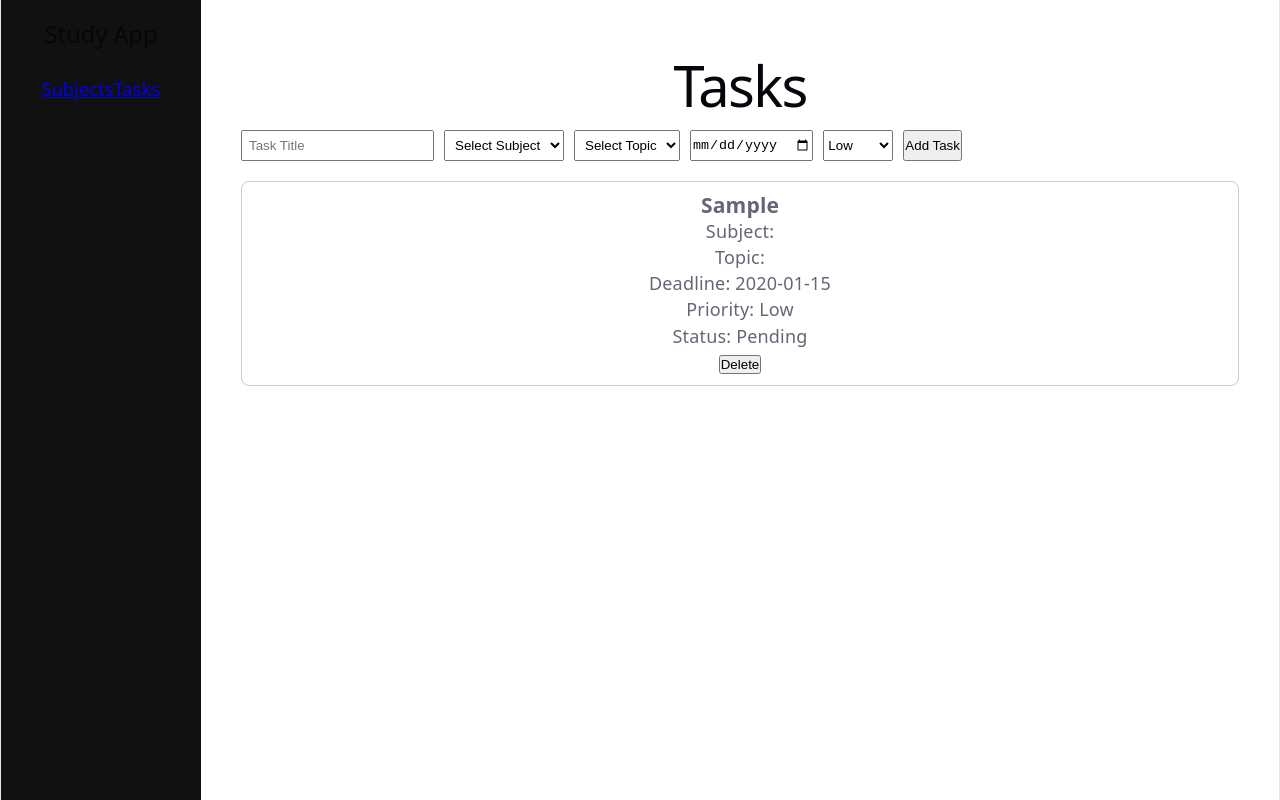
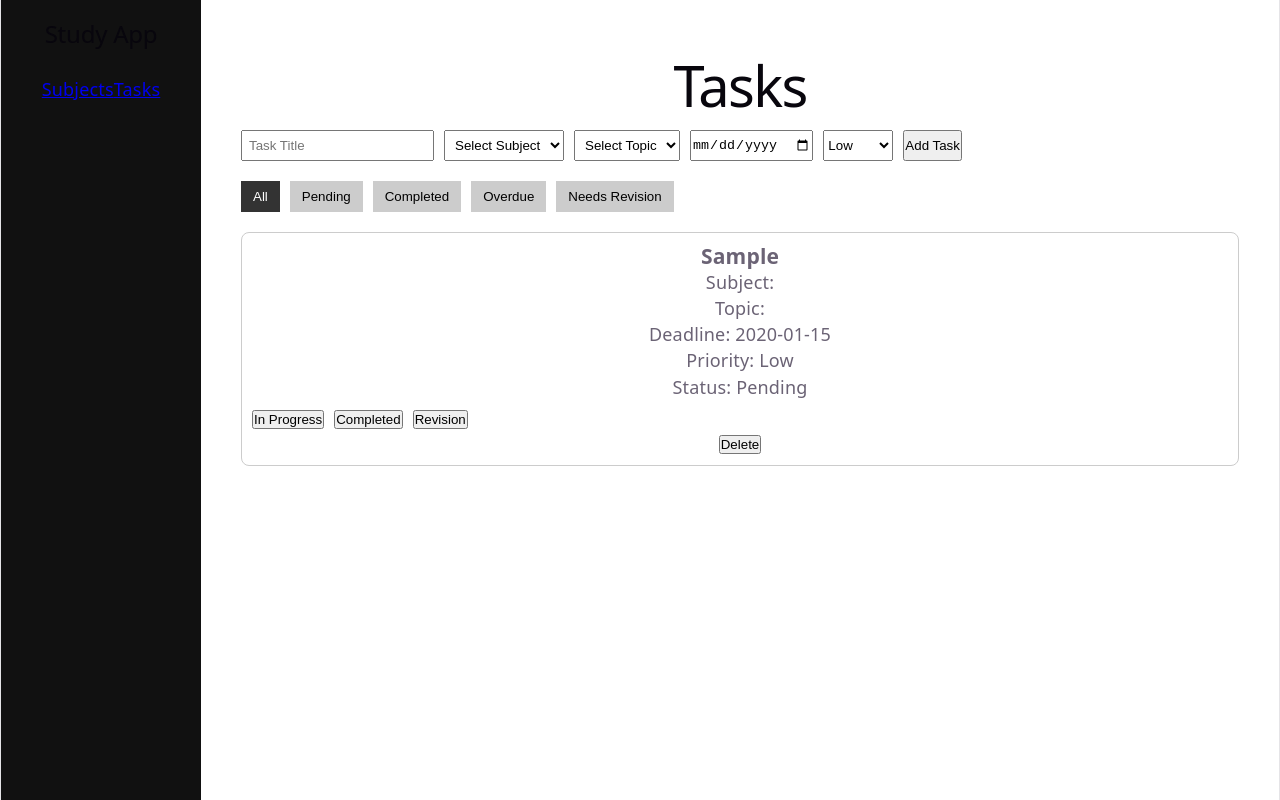
Before and after one commit to alok04966-byte/ai-study-companion, a React (Vite) app: page /tasks in a window 1280 px wide. Both pictures are taken after typing "Sample", "2020-01-15" into the empty fields and a click on the button "Add Task". Built offline with nearby package versions, Linux system fonts and the light colour scheme.

Commit message:
Added task status update functionality

```diff
--- a/src/components/tasks/TaskCard.jsx
+++ b/src/components/tasks/TaskCard.jsx
@@ -1,7 +1,8 @@
 import { useStudy } from "../../context/StudyContext";
+import { TASK_STATUS } from "../../utils/constants";
 
 function TaskCard({ task }) {
-  const { deleteTask, subjects, topics } = useStudy();
+  const { deleteTask, updateTaskStatus, subjects, topics } = useStudy();
 
   const subject = subjects.find((s) => s.id === task.subjectId);
   const topic = topics.find((t) => t.id === task.topicId);
@@ -16,6 +17,26 @@ function TaskCard({ task }) {
       <p>Priority: {task.priority}</p>
       <p>Status: {task.status}</p>
 
+      <div style={styles.actions}>
+        <button
+          onClick={() => updateTaskStatus(task.id, TASK_STATUS.IN_PROGRESS)}
+        >
+          In Progress
+        </button>
+
+        <button
+          onClick={() => updateTaskStatus(task.id, TASK_STATUS.COMPLETED)}
+        >
+          Completed
+        </button>
+
+        <button
+          onClick={() => updateTaskStatus(task.id, TASK_STATUS.REVISION)}
+        >
+          Revision
+        </button>
+      </div>
+
       <button onClick={() => deleteTask(task.id)}>Delete</button>
     </div>
   );
@@ -28,6 +49,11 @@ const styles = {
     marginBottom: "10px",
     borderRadius: "8px",
   },
+  actions: {
+    display: "flex",
+    gap: "10px",
+    marginTop: "10px",
+  },
 };
 
 export default TaskCard;
--- a/src/components/tasks/TaskList.jsx
+++ b/src/components/tasks/TaskList.jsx
@@ -1,15 +1,57 @@
+import { useState } from "react";
 import { useStudy } from "../../context/StudyContext";
 import TaskCard from "./TaskCard";
+import { TASK_STATUS } from "../../utils/constants";
 
 function TaskList() {
   const { tasks } = useStudy();
+  const [activeTab, setActiveTab] = useState("All");
+
+  // 🔥 FILTER LOGIC
+  const filteredTasks = tasks.filter((task) => {
+    if (activeTab === "All") return true;
+
+    if (activeTab === "Overdue") {
+      return (
+        task.deadline &&
+        new Date(task.deadline) < new Date() &&
+        task.status !== TASK_STATUS.COMPLETED
+      );
+    }
+
+    return task.status === activeTab;
+  });
 
   return (
     <div>
-      {tasks.length === 0 ? (
-        <p>No tasks yet</p>
+      {/* 🔥 TABS */}
+      <div style={styles.tabs}>
+        {[
+          "All",
+          TASK_STATUS.PENDING,
+          TASK_STATUS.COMPLETED,
+          "Overdue",
+          TASK_STATUS.REVISION,
+        ].map((tab) => (
+          <button
+            key={tab}
+            onClick={() => setActiveTab(tab)}
+            style={{
+              ...styles.tab,
+              background: activeTab === tab ? "#333" : "#ccc",
+              color: activeTab === tab ? "#fff" : "#000",
+            }}
+          >
+            {tab}
+          </button>
+        ))}
+      </div>
+
+      {/* 🔥 TASK LIST */}
+      {filteredTasks.length === 0 ? (
+        <p>No tasks found</p>
       ) : (
-        tasks.map((task) => (
+        filteredTasks.map((task) => (
           <TaskCard key={task.id} task={task} />
         ))
       )}
@@ -17,4 +59,17 @@ function TaskList() {
   );
 }
 
+const styles = {
+  tabs: {
+    display: "flex",
+    gap: "10px",
+    marginBottom: "20px",
+  },
+  tab: {
+    padding: "8px 12px",
+    border: "none",
+    cursor: "pointer",
+  },
+};
+
 export default TaskList;
--- a/src/context/StudyContext.jsx
+++ b/src/context/StudyContext.jsx
@@ -56,6 +56,14 @@ export const StudyProvider = ({ children }) => {
     setTasks((prev) => prev.filter((t) => t.id !== id));
   };
 
+  const updateTaskStatus = (id, newStatus) => {
+    setTasks((prev) =>
+      prev.map((task) =>
+        task.id === id ? { ...task, status: newStatus } : task
+      )
+    );
+  };
+
   return (
     <StudyContext.Provider
       value={{
@@ -68,6 +76,7 @@ export const StudyProvider = ({ children }) => {
         deleteTopic,
         addTask,
         deleteTask,
+        updateTaskStatus,
       }}
     >
       {children}
```
